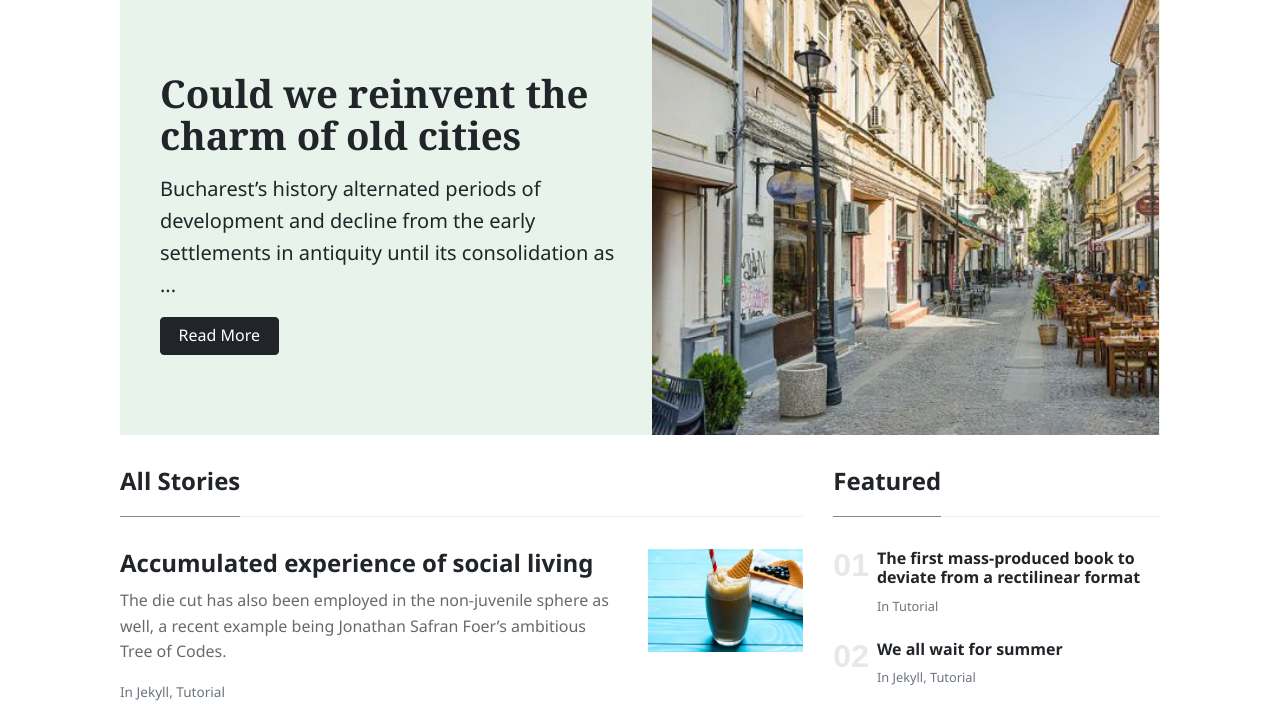
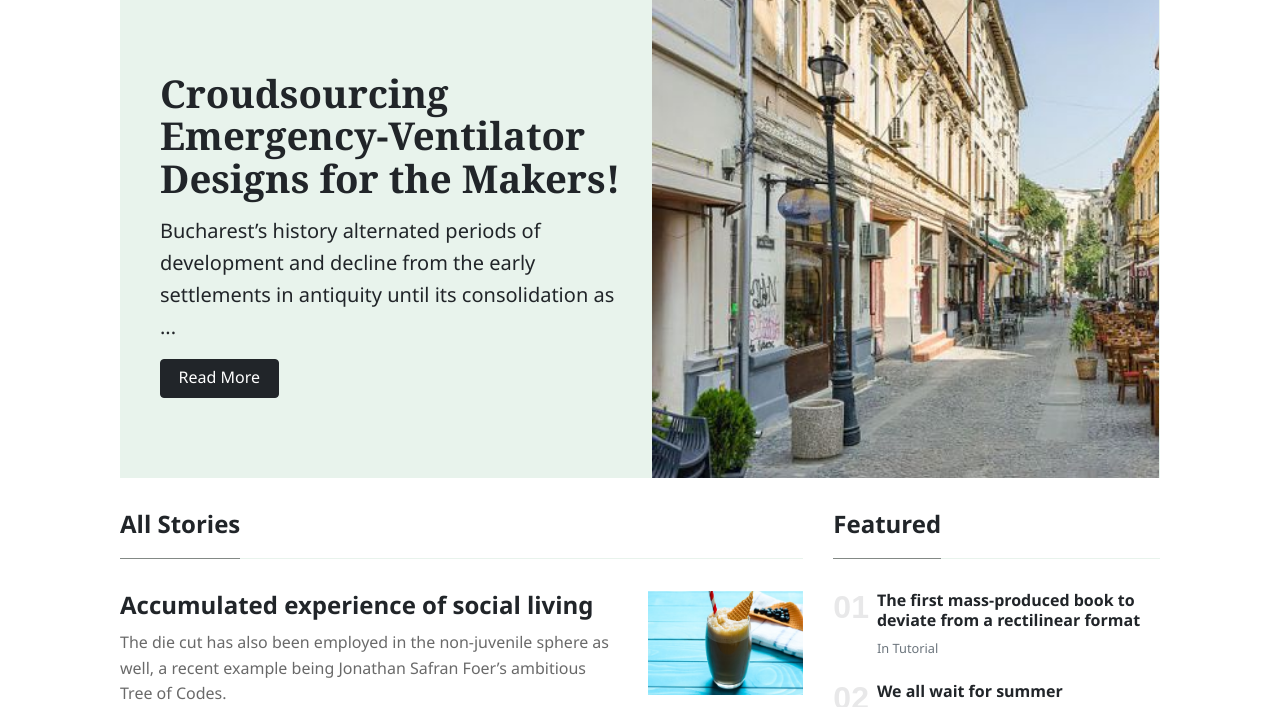
Before and after one commit to waghaditya/emergency-ventilators, a Jekyll site: the page built from index.html, in a window 1280 px wide and 900 px high, scrolled down 306 px, cut to the strip 193-900 px from the top of the window. Built offline with Jekyll 4.4.1, drawn with Linux system fonts in a browser that asks for light colours; nearby versions of some CDN libraries; the list of posts is cut into pages by our own code.

Commit message:
Update 2019-01-18-charm-old-cities.md

```diff
--- a/_posts/2019-01-18-charm-old-cities.md
+++ b/_posts/2019-01-18-charm-old-cities.md
@@ -1,7 +1,7 @@
 ---
 layout: post
-title:  "Could we reinvent the charm of old cities"
-author: jane
+title:  "Croudsourcing Emergency-Ventilator Designs for the Makers!"
+author: Aditya Wagh
 categories: [ Jekyll, tutorial ]
 image: assets/images/home.jpg
 tags: [sticky]
```
